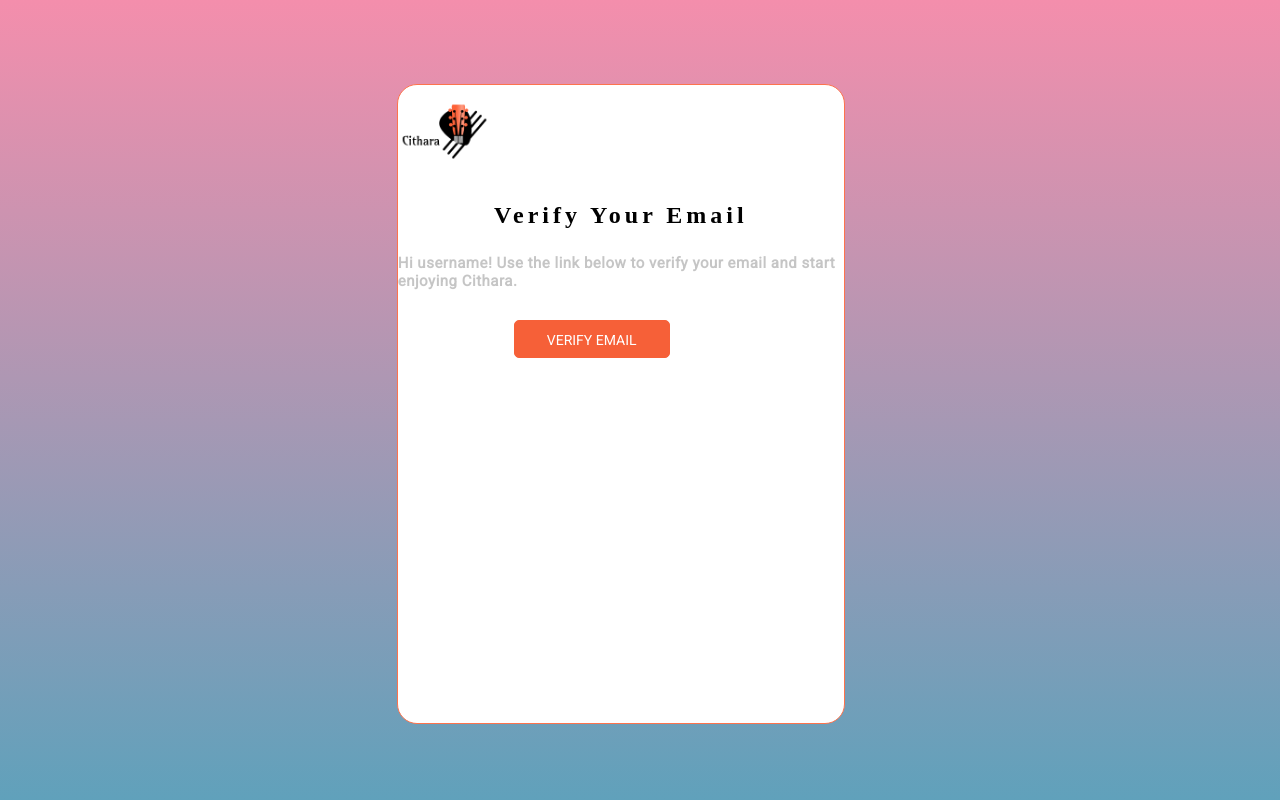
After one commit to jose-a-dlc05/cithara-frontend, a PHP site: page /email-verification.html in a window 1280 px wide. The commit adds this page. Run offline with PHP 8.4, Linux system fonts and the light colour scheme; some web fonts are replaced.

Commit message:
Added verification page and need to style and redirect

```diff
--- /dev/null
+++ b/email-verification.html
@@ -0,0 +1,30 @@
+<!DOCTYPE html>
+<html lang="en">
+  <head>
+    <meta charset="UTF-8" />
+    <meta name="viewport" content="width=device-width, initial-scale=1.0" />
+    <title>Cithara</title>
+    <link rel="stylesheet" href="resources/css/style.css" type="text/css" />
+  </head>
+  <body>
+    <div class="background background__verificationEmail"></div>
+    <div class="overlay-verification">
+      <div class="verification_page">
+        <a href="index.html"
+          ><img
+            src="resources/img/cithara_logo.png"
+            alt="orange guitar tail with pick behind it"
+            class="guitar-logo"
+        /></a>
+        <h1 class="heading heading-verification">Verify your Email</h1>
+        <h3 class="subheading subheading-verification">
+          Hi username! Use the link below to verify your email and start
+          enjoying Cithara.
+        </h3>
+        <div class="form-buttons">
+          <a href="#" class="primary-btn btn center">Verify Email</a>
+        </div>
+      </div>
+    </div>
+  </body>
+</html>
--- a/resources/css/style.css
+++ b/resources/css/style.css
@@ -45,6 +45,8 @@ body {
 
   display: flex;
 }
+
+
 
 .guitar-logo {
   width: 93.266px;
@@ -524,3 +526,27 @@ strong {
   top: 50px;
   left: 80px;
 }
+
+/* Email Verification */
+.background__verificationEmail {
+  /* Background Image */
+  background: linear-gradient(
+    180deg,
+    rgba(244, 142, 172, 1) 0%,
+    rgba(96, 161, 187, 1) 100%
+  );
+}
+
+.overlay-verification {
+  width: 35%;
+  height: 80%;
+  background-color: white;
+  position: relative;
+  top: 10.5%;
+  left: 46%;
+  /* margin-top: -0px; */
+  /* margin-bottom: -50px; */
+  margin-left: -15%; /*this is half of width of your div  */
+  border-radius: 20px;
+  border: 1px solid #fd734d;
+}
```
Also changed, not shown: registration.html (+6 -4 lines), resources/js/registration.js (+54 -31 lines).
